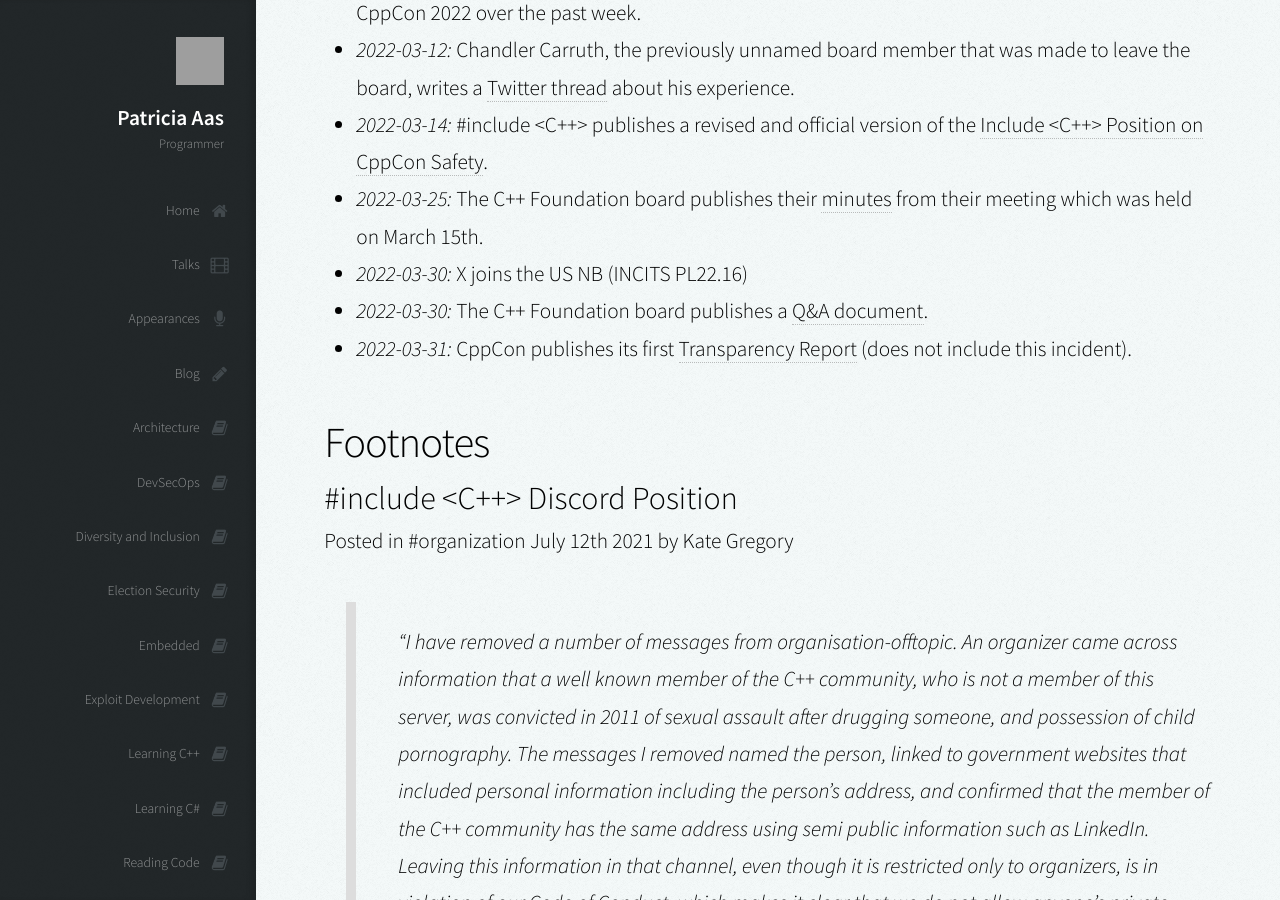
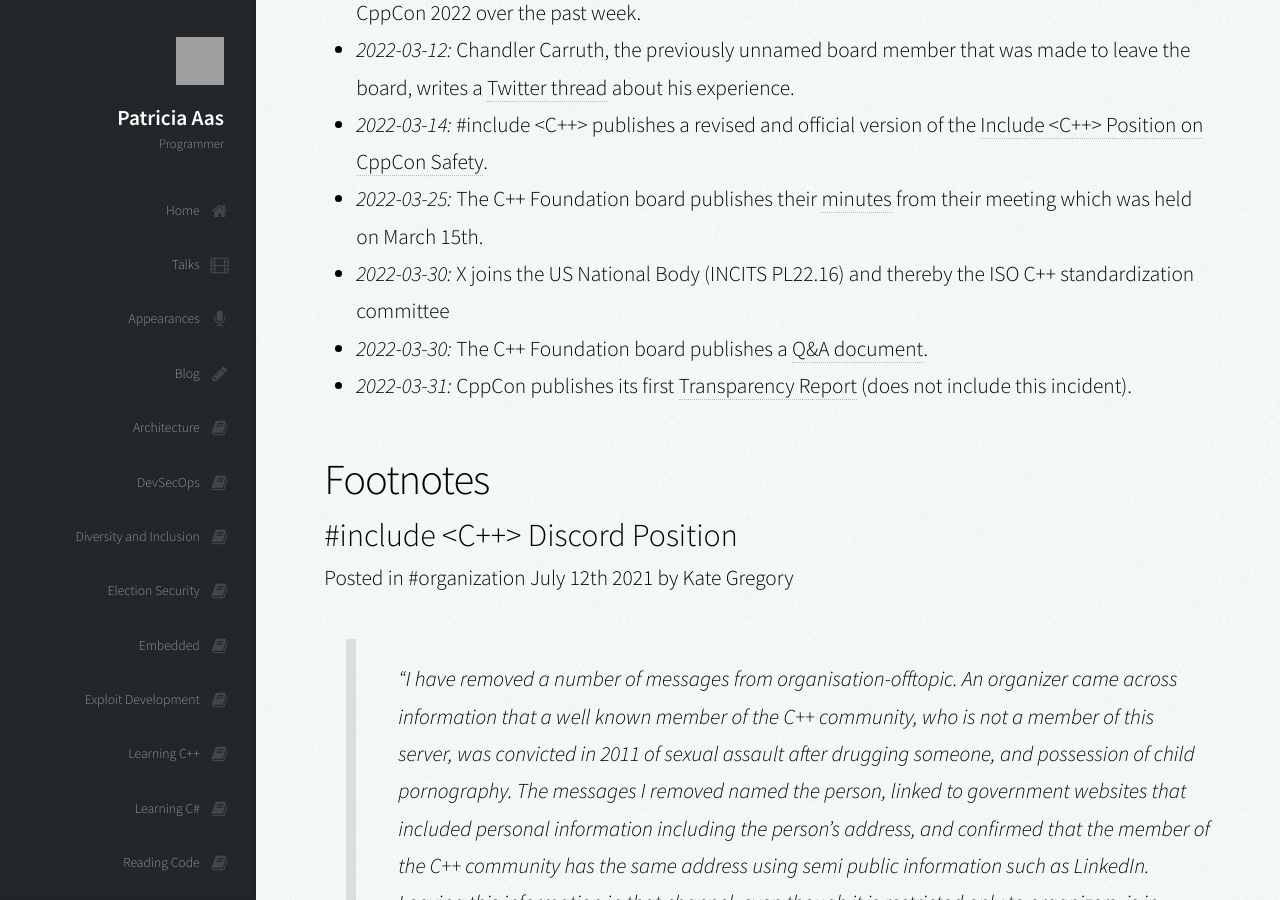
Before and after one commit to patricia-gallardo/patricia-gallardo.github.io, a Jekyll site: the page built from _posts/2022-03-08-proposed-cppcon_safety__transparency_report.md, in a window 1280 px wide and 900 px high, scrolled down 5968 px. Built offline with Jekyll 4.4.1, drawn with Linux system fonts in a browser that asks for light colours; nearby versions of some CDN libraries; grey boxes are pictures that could not be loaded.

Commit message:
Update 2022-03-08-proposed-cppcon_safety__transparency_report.md

```diff
--- a/_posts/2022-03-08-proposed-cppcon_safety__transparency_report.md
+++ b/_posts/2022-03-08-proposed-cppcon_safety__transparency_report.md
@@ -150,7 +150,7 @@
   thread][4] about his experience.
 * *2022-03-14:* #include <C++> publishes a revised and official version of the [Include <C++> Position on CppCon Safety][6].
 * *2022-03-25:* The C++ Foundation board publishes their [minutes][7] from their meeting which was held on March 15th.
-* *2022-03-30:* X joins the US NB (INCITS PL22.16)
+* *2022-03-30:* X joins the US National Body (INCITS PL22.16) and thereby the ISO C++ standardization committee
 * *2022-03-30:* The C++ Foundation board publishes a [Q&A document][8].
 * *2022-03-31:* CppCon publishes its first [Transparency Report][9] (does not include this incident).
 
```
